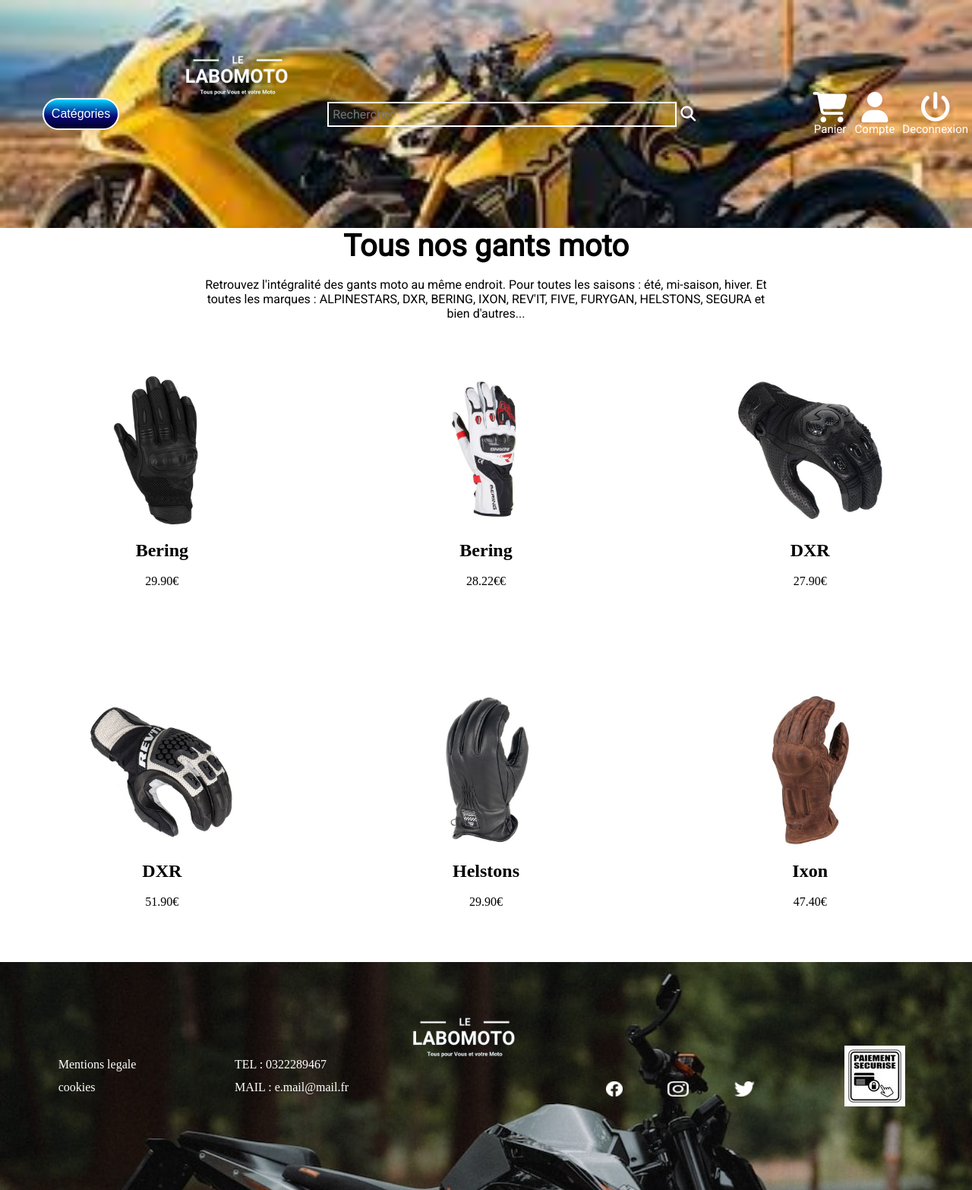
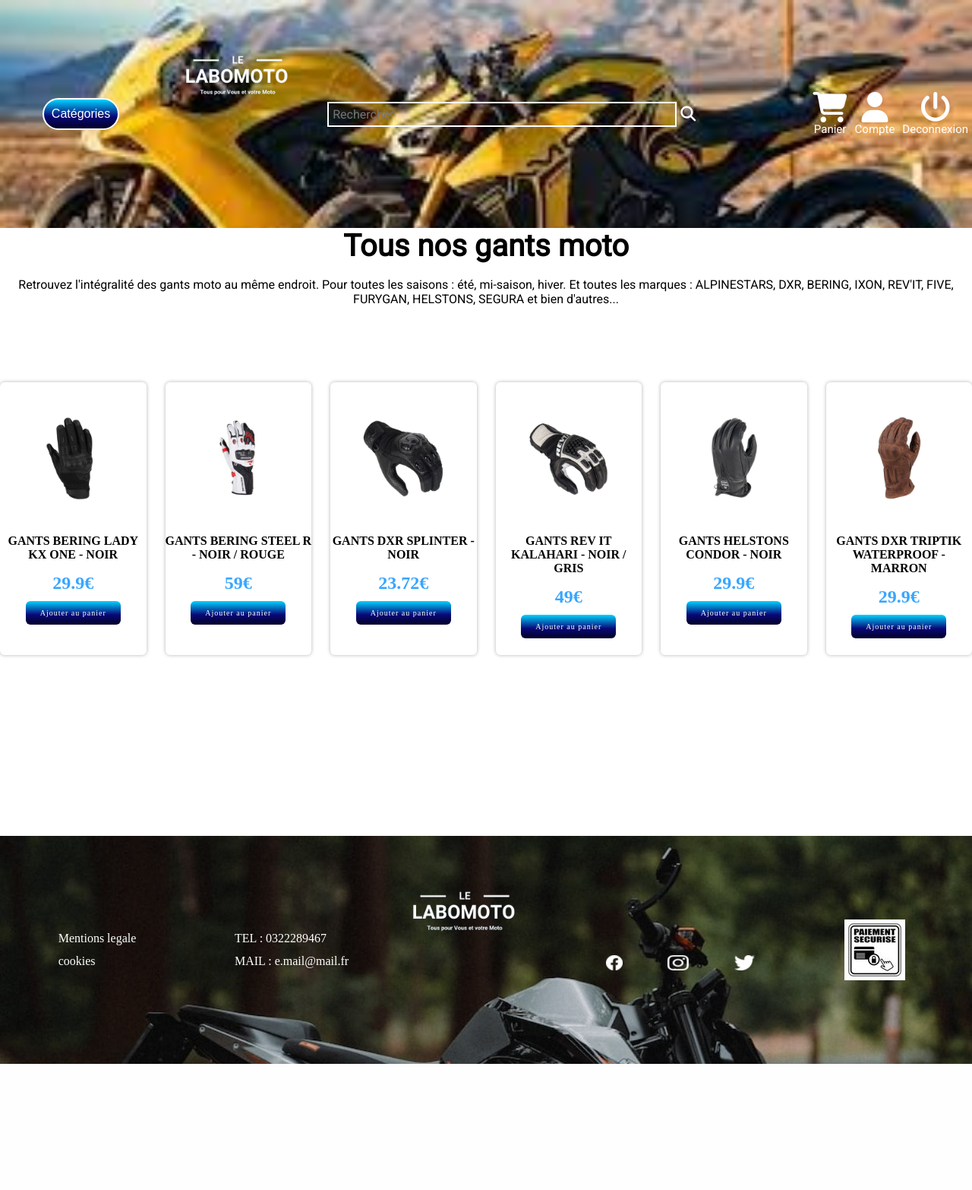
Before and after one commit to Stephsvx/projet-formation, a PHP site: page /gant.php in a window 1280 px wide. Shown: the whole page at 76% size. After the commit the page ends 1400 px from the top, so only its background shows below. Run offline with PHP 8.4, Linux system fonts and the light colour scheme; data comes from the database, SQL or seed files in the repository; both versions use the stored data as it was after the commit; some libraries are stand-ins or nearby versions.

Commit message:
16/07/2023

```diff
--- a/gant.php
+++ b/gant.php
@@ -1,4 +1,42 @@
 <?php include 'header-clients.php'; ?>
+
+<?php
+//inclure la page de connexion
+ include_once "base-de-donnee.php";
+ //verifier si une session existe
+ if(!isset($_SESSION)){
+    //si non demarer la session
+   // session_start();
+ }
+ //creer la session
+ if(!isset($_SESSION['panier'])){
+    //s'il nexiste pas une session on créer une et on mets un tableau a l'intérieur
+    $_SESSION['panier'] = array();
+ }
+ //récupération de l'id dans le lien
+  if(isset($_GET['id'])){//si un id a été envoyé alors :
+    $id = $_GET['id'] ;
+    //verifier grace a l'id si le produit existe dans la base de  données
+    $produit = mysqli_query($con ,"SELECT * FROM produits2 WHERE id = $id") ;
+    if(empty(mysqli_fetch_assoc($produit))){
+        //si ce produit n'existe pas
+        die("Ce produit n'existe pas");
+    }
+    //ajouter le produit dans le panier ( Le tableau)
+
+    if(isset($_SESSION['panier'][$id])){// si le produit est déjà dans le panier
+        $_SESSION['panier'][$id]++; //Représente la quantité
+    }else {
+        //si non on ajoute le produit
+        $_SESSION['panier'][$id]= 1 ;
+    }
+
+   //redirection vers la page index.php
+   header("location: panier.php");
+
+
+  }
+?>
 
 <!DOCTYPE html>
 <html lang="en">
@@ -8,88 +46,45 @@
     <meta name="viewport" content="width=device-width, initial-scale=1.0">
     <title>Le Labomoto</title>
 </head>
-<body>
+<body1>
 
-<div class="parent17">
-    <div class="gant"> </div>
+<div class="parent18">
+<div class="div19">
+<div class="gant"> </div>
     <div class="ganth2"><h2>Tous nos gants moto</h2><br/>
         <p>Retrouvez l'intégralité des gants moto au même endroit. Pour toutes les saisons : été, mi-saison, hiver. Et toutes les marques : ALPINESTARS, DXR, BERING, IXON, REV'IT, FIVE, FURYGAN, HELSTONS, SEGURA et bien d'autres...</p>
     </div>
-</div>
-
-<div class="parent18">
 <div class="cardgant">
 
-<div class="card1">
-            <div class="position">
-              <div class="conteneur conteneur-1">
-                <div class="produits">
-                    <a href="choix-gant.php"><img src="image/gant1.jpg" width="200px" height="200pw" alt=""></a>
-                    <h2>Bering</h2><br/>29.90€
-                </div>
-              </div>
+<section class="products_list">
+        <?php
+        //inclure la page de connexion
+        include_once "base-de-donnee.php";
+        //afficher la liste des produits
+         $req = mysqli_query($con, "SELECT * FROM produits2");
+         while($row = mysqli_fetch_assoc($req)){
+        ?>
+        <form action="" class="product">
+            <div class="image_product">
+                <img src="image/<?=$row['photo']?>">
             </div>
-          </div>
-          <div class="card2">
-            <div class="position">
-              <div class="conteneur conteneur-1">
-                <div class="produits">
-                    <a href="#"><img src="image/gant2.jpg" width="200px" height="200pw" alt=""></a>
-                    <h2>Bering</h2><br/>28.22€€
-                </div>
-              </div>
+            <div class="content">
+                <h4 class="nom"><?=$row['nom']?></h4>
+                <h2 class="prix"><?=$row['prix']?>€</h2>
+                <a href="?id=<?=$row['id']?>" class="id_product">Ajouter au panier</a>
             </div>
-          </div>
-          <div class="card3">
-            <div class="position">
-              <div class="conteneur conteneur-1">
-                <div class="produits">
-                    <a href="#"><img src="image/gant3.jpg" width="200px" height="200pw" alt=""></a>
-                    <h2>DXR</h2><br/>27.90€
-                </div>
-              </div>
-            </div>
-          </div>
+        </form>
+
+        <?php } ?>
+
+    </section>
+</div>
 </div>
 </div>
 
-<div class="parent19">
-<div class="cardgant2">
 
-<div class="card4">
-            <div class="position">
-              <div class="conteneur conteneur-1">
-                <div class="produits">
-                    <a href="#"><img src="image/gant4.jpg" width="200px" height="200pw" alt=""></a>
-                    <h2>DXR</h2><br/>51.90€
-                </div>
-              </div>
-            </div>
-          </div>
-          <div class="card5">
-            <div class="position">
-              <div class="conteneur conteneur-1">
-                <div class="produits">
-                    <a href="#"><img src="image/gant5.jpg" width="200px" height="200pw" alt=""></a>
-                    <h2>Helstons</h2><br/>29.90€
-                </div>
-              </div>
-            </div>
-          </div>
-          <div class="card6">
-            <div class="position">
-              <div class="conteneur conteneur-1">
-                <div class="produits">
-                    <a href="#"><img src="image/gant6.jpg" width="200px" height="200pw" alt=""></a>
-                    <h2>Ixon</h2><br/>47.40€
-                </div>
-              </div>
-            </div>
-          </div>
-</div>
-</div>
 
-</body>
+</body1>
 
 <?php include 'footer.php'; ?>
 
@@ -106,16 +101,24 @@
     text-decoration: none;
 }
 
-.parent17 {
+body1 {
+    display: flex;
+    flex-direction: row;
+    min-height: 100vh;
+    justify-content: space-between;
+    /*background-color: #04202e;*/
+}
+.parent18 {
 display: grid;
 grid-template-columns: repeat(5, 1fr);
-grid-template-rows: 1fr;
+grid-template-rows: repeat(5, 1fr);
 grid-column-gap: 0px;
 grid-row-gap: 0px;
 }
 
+.div19 { grid-area: 1 / 1 / 6 / 6; }
 .gant { grid-area: 1 / 1 / 2 / 6; }
-.ganth2 { grid-area: 1 / 2 / 2 / 5; }
+.ganth2 { grid-area: 2 / 1 / 3 / 6; }
 
 .ganth2 {
     text-align: center;
@@ -136,211 +139,64 @@
     font-family: 'Roboto', sans-serif;
 }
 
-.parent18 {
-display: grid;
-grid-template-columns: repeat(5, 1fr);
-grid-template-rows: 1fr;
-grid-column-gap: 0px;
-grid-row-gap: 0px;
+.products_list {
+    margin: 100px auto;
+    position: relative;
+    width: 100%;
+    display: grid;
+    grid-template-columns: repeat(auto-fit,minmax(170px,1fr));
+    grid-gap: 25px;
 }
 
-.cardgant { grid-area: 1 / 1 / 2 / 6; }
-
-.cardgant {
-    display: flex;
-    justify-content: space-between;
-    align-items: center;
+.content {
+    margin-top: 0px;
+    margin-bottom: 30px;
+    height: fit-content;
+    text-align: center;
 }
 
-.card1{
-    max-width: 1100px;
-    margin: 0 auto;
-    text-align: center;
-    padding: 30px;
-
-  }
-
-  .position{
+.product {
+    background-color: #fff;
+    width: 100%;
+    box-shadow: 0 0 5px rgba(0,0,0,0.3);
+    border-radius: 6px;
+    overflow: hidden;
+    transition: 0.5s;
+    flex-direction: row;
+}
+.product:hover {
+    transform: scale(1.1);
+}
+.image_product {
+    height: 200px;
+    width: 100%;
     display: flex;
     align-items: center;
-  }
-  .conteneur{
-    display: flex;
-    flex-wrap: wrap;
-    flex: 1;
-    margin: 20px;
+    justify-content: center;
+}
+.image_product img {
+    height: 150px;
+    width: 150px;
+    object-fit: cover;
     padding: 20px;
-    /*border: 2px solid rgb(8, 158, 227);
-    border-radius: 4px;
-    transition: all .3s ease;
-    border-radius: 5%;
-    box-shadow: black 2px 2px 3px;*/
-  }
-
-  .conteneur > *{
-    flex: 1 1 100%;
-  }
-
-  .card2{
-    max-width: 1100px;
-    margin: 0 auto;
-    text-align: center;
-    padding: 30px;
-
-  }
-
-  .position{
-    display: flex;
-    align-items: center;
-  }
-  .conteneur{
-    display: flex;
-    flex-wrap: wrap;
-    flex: 1;
-    margin: 20px;
-    padding: 20px;
-   /* border: 2px solid rgb(205, 227, 8);
-    border-radius: 4px;
-    transition: all .3s ease;
-    border-radius: 5%;
-    box-shadow: black 2px 2px 3px;*/
-  }
-
-  .conteneur > *{
-    flex: 1 1 100%;
-  }
-
-.card3{
-    max-width: 1100px;
-    margin: 0 auto;
-    text-align: center;
-    padding: 30px;
-
 }
 
-.position{
-    display: flex;
-    align-items: center;
+.prix {
+    margin: 15px 0;
+    font-weight: 20px;
+    color: #37a6ff;
 }
 
-.conteneur{
-    display: flex;
-    flex-wrap: wrap;
-    flex: 1;
-    margin: 20px;
-    padding: 20px;
-    /*border: 2px solid rgb(205, 227, 8);
-    border-radius: 4px;
-    transition: all .3s ease;
-    border-radius: 5%;
-    box-shadow: black 2px 2px 3px;*/
+.id_product {
+    text-align: center;
+    text-decoration: 0;
+    background: rgb(0,212,255);
+    background: linear-gradient(180deg, rgba(0,212,255,1) 0%, rgba(9,9,121,1) 58%, rgba(2,0,36,1) 100%);
+    letter-spacing: 1px;
+    color: #fff;
+    padding: 10px  10%;
+    border-radius: 6px;
+    font-size: 10px;
 }
 
-.conteneur > *{
-    flex: 1 1 100%;
-}
-
-.parent19 {
-display: grid;
-grid-template-columns: repeat(5, 1fr);
-grid-template-rows: 1fr;
-grid-column-gap: 0px;
-grid-row-gap: 0px;
-}
-
-.cardgant2 { grid-area: 1 / 1 / 2 / 6; }
-
-.cardgant2 {
-    display: flex;
-    justify-content: space-between;
-    align-items: center;
-}
-
-.card4 {
-    max-width: 1100px;
-    margin: 0 auto;
-    text-align: center;
-    padding: 30px;
-
-  }
-
-  .position{
-    display: flex;
-    align-items: center;
-  }
-  .conteneur{
-    display: flex;
-    flex-wrap: wrap;
-    flex: 1;
-    margin: 20px;
-    padding: 20px;
-    /*border: 2px solid rgb(8, 158, 227);
-    border-radius: 4px;
-    transition: all .3s ease;
-    border-radius: 5%;
-    box-shadow: black 2px 2px 3px;*/
-  }
-
-  .conteneur > *{
-    flex: 1 1 100%;
-  }
-
-  .card5 {
-    max-width: 1100px;
-    margin: 0 auto;
-    text-align: center;
-    padding: 30px;
-
-  }
-
-  .position{
-    display: flex;
-    align-items: center;
-  }
-  .conteneur{
-    display: flex;
-    flex-wrap: wrap;
-    flex: 1;
-    margin: 20px;
-    padding: 20px;
-   /* border: 2px solid rgb(205, 227, 8);
-    border-radius: 4px;
-    transition: all .3s ease;
-    border-radius: 5%;
-    box-shadow: black 2px 2px 3px;*/
-  }
-
-  .conteneur > *{
-    flex: 1 1 100%;
-  }
-
-.card6 {
-    max-width: 1100px;
-    margin: 0 auto;
-    text-align: center;
-    padding: 30px;
-
-}
-
-.position{
-    display: flex;
-    align-items: center;
-}
-
-.conteneur{
-    display: flex;
-    flex-wrap: wrap;
-    flex: 1;
-    margin: 20px;
-    padding: 20px;
-    /*border: 2px solid rgb(205, 227, 8);
-    border-radius: 4px;
-    transition: all .3s ease;
-    border-radius: 5%;
-    box-shadow: black 2px 2px 3px;*/
-}
-
-.conteneur > *{
-    flex: 1 1 100%;
-}
 </style>
--- a/header-clients.php
+++ b/header-clients.php
@@ -1,5 +1,3 @@
-
-
 <!DOCTYPE html>
 <html lang="en">
 <head>
```
Also changed, not shown: base-de-donnee.sql (added, +84 -0 lines).
